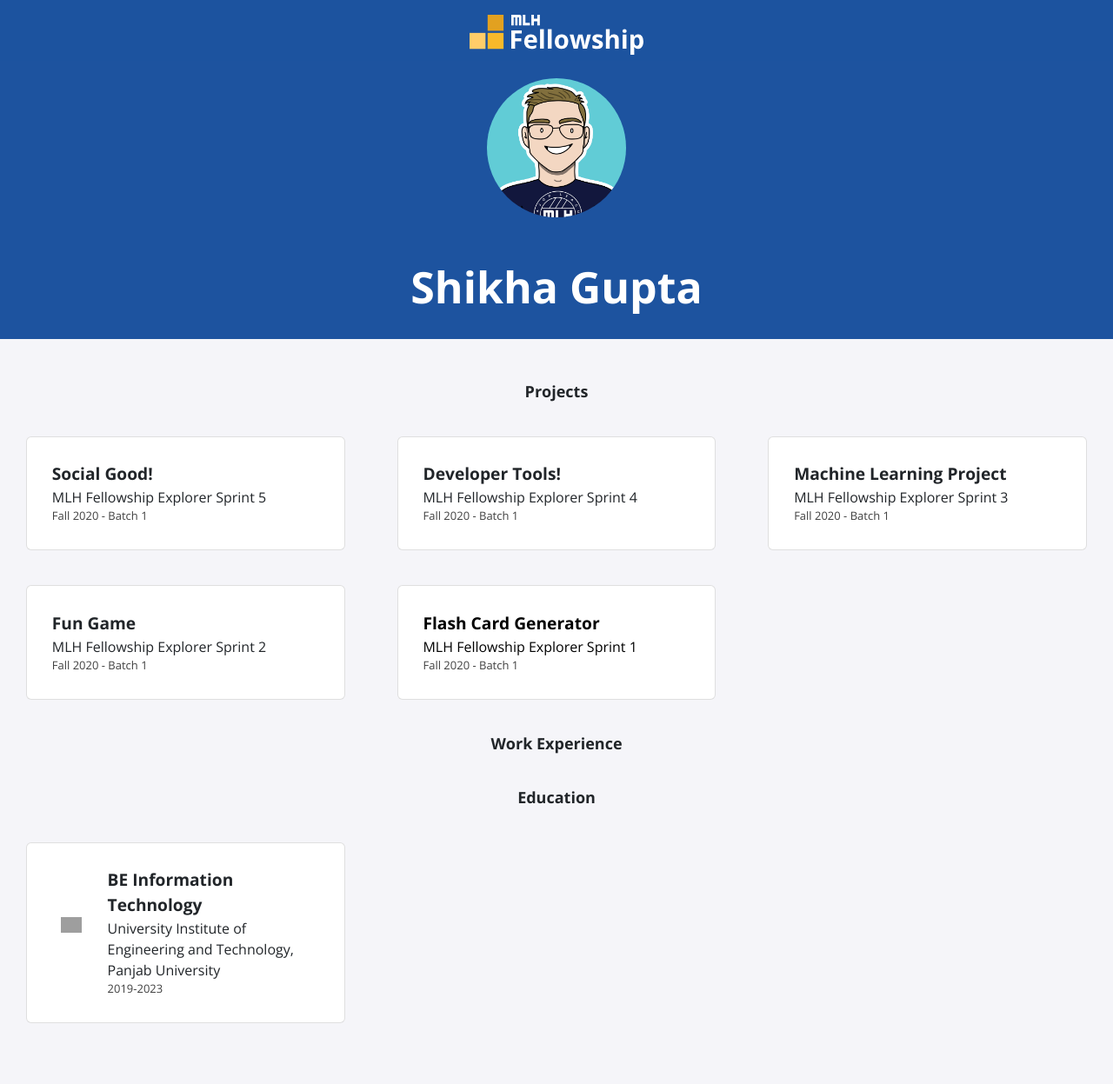
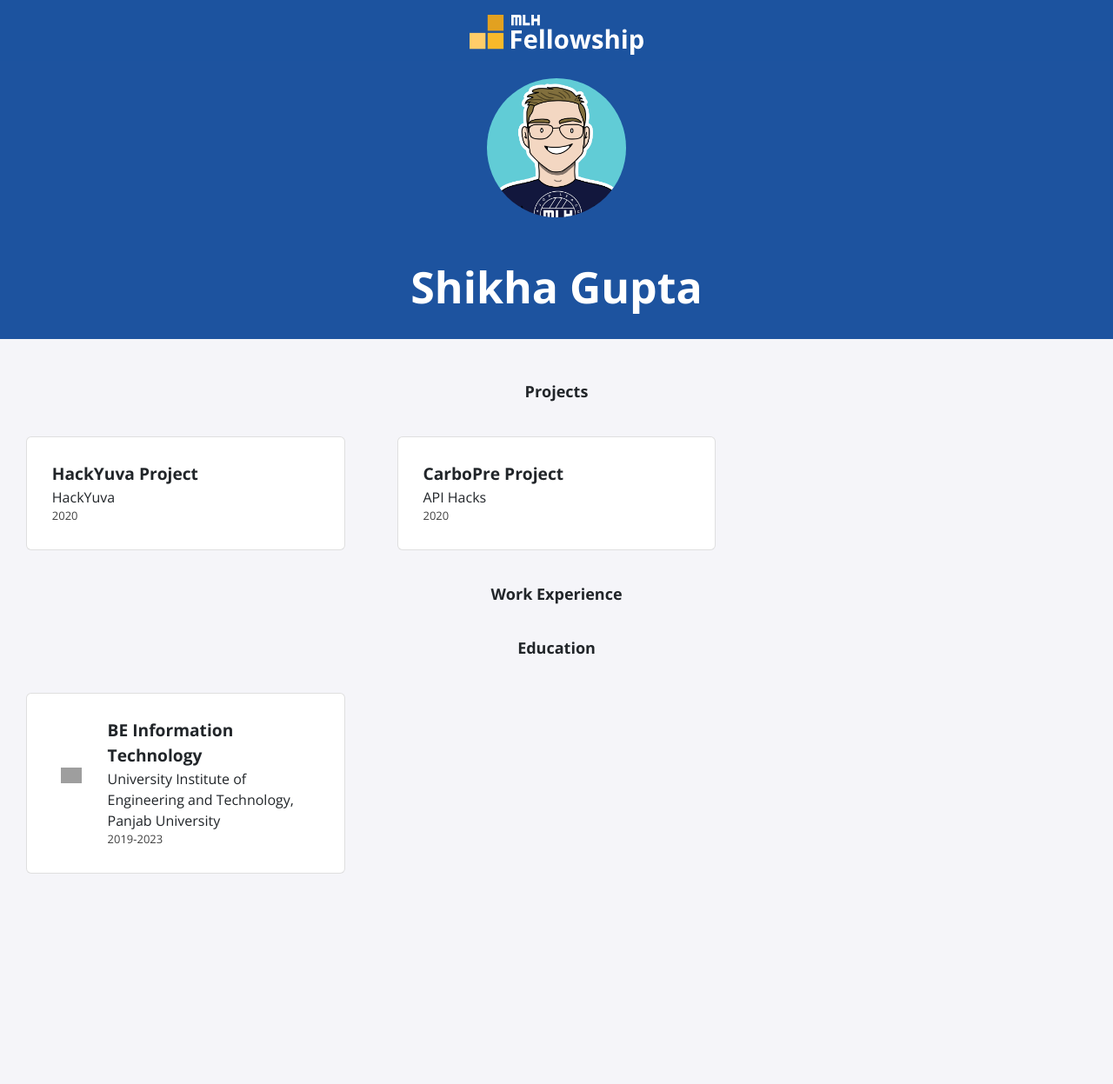
Before and after one commit to Shikha291/Shikha291.github.io, a Jekyll site: the page built from index.html, in a window 1280 px wide. Shown: the whole page at 87% size. Built offline with Jekyll 4.4.1, drawn with Linux system fonts in a browser that asks for light colours; nearby versions of some CDN libraries; after the commit the page ends 1075 px from its top, so only the background shows below that; grey boxes are pictures that could not be loaded.

Commit message:
Update projects.yml

```diff
--- a/_data/projects.yml
+++ b/_data/projects.yml
@@ -1,20 +1,7 @@
-- title: Social Good!
-  event: MLH Fellowship Explorer Sprint 5
-  date: Fall 2020 - Batch 1
+- title: HackYuva Project
+  event: HackYuva
+  date: 2020
 
-- title: Developer Tools!
-  event: MLH Fellowship Explorer Sprint 4
-  date: Fall 2020 - Batch 1
-
-- title: Machine Learning Project
-  event: MLH Fellowship Explorer Sprint 3
-  date: Fall 2020 - Batch 1
-
-- title: Fun Game
-  event: MLH Fellowship Explorer Sprint 2
-  date: Fall 2020 - Batch 1
-
-- title: Flash Card Generator
-  event: MLH Fellowship Explorer Sprint 1
-  date: Fall 2020 - Batch 1
-  page-name: sprint1
+- title: CarboPre Project
+  event: API Hacks
+  date: 2020
```
